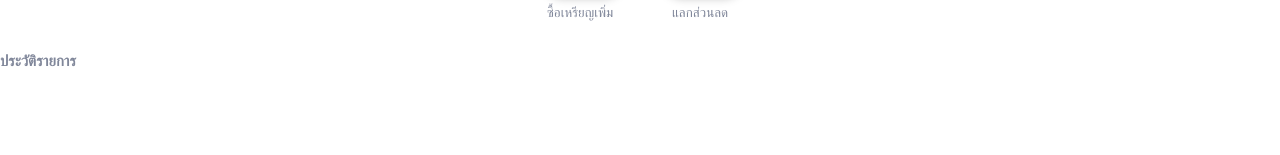
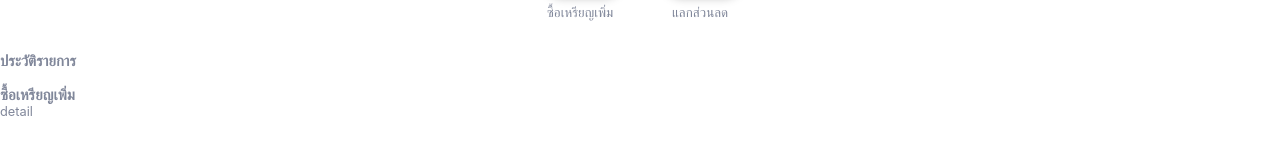
Before and after one commit to artherzno/pmi, a React (Create React App) app: page / in a window 1280 px wide. Shown: the part 465-620 px from the top of the page. Built offline with nearby package versions, Linux system fonts and the light colour scheme.

Commit message:
- Change name transaction item

```diff
--- a/src/components/MainTransaction.js
+++ b/src/components/MainTransaction.js
@@ -1,10 +1,11 @@
 import React from 'react';
+import MainTransactionItem from './MainTransactionItem';
 
 function MainTransaction() {
     return (
         <div className="main-transaction">
             <h3>ประวัติรายการ</h3>
-
+            <MainTransactionItem />
         </div>
     )
 }
--- /dev/null
+++ b/src/components/MainTransactionItem.js
@@ -0,0 +1,15 @@
+import React from 'react';
+
+function MainTransactionItem() {
+    return (
+        <div className="main-transaction-item ">
+            <img />
+            <div>
+                <h3>ซื้อเหรียญเพิ่ม</h3>
+                <p>detail</p>
+            </div>
+        </div>
+    )
+}
+
+export default MainTransactionItem;
```
Also changed, not shown: src/components/MainTransactionCard.js (deleted, +0 -15 lines).
